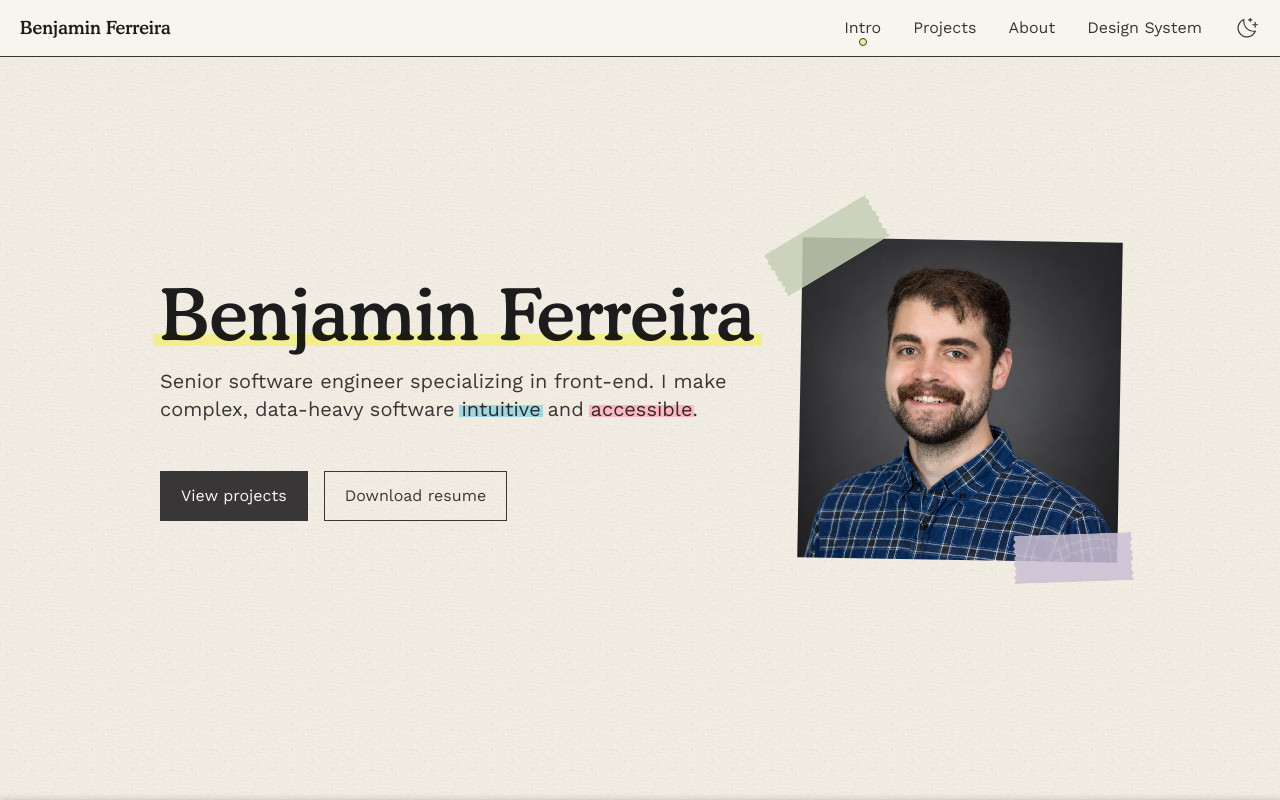
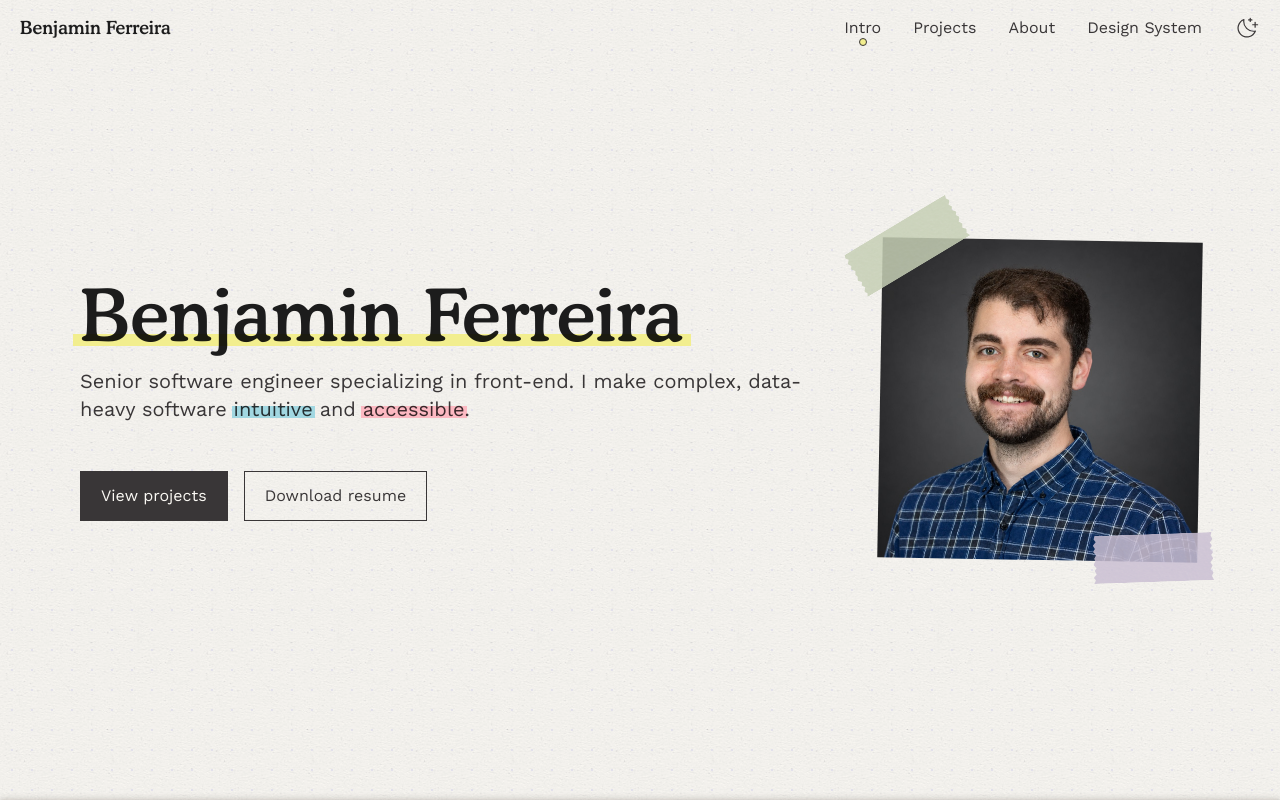
Before and after one commit to benjaminferreira/benjaminferreira.dev, a Next.js app: page / in a window 1280 px wide. Shown: the top 800 px of the page. Built offline with nearby package versions, Linux system fonts and the light colour scheme.

Commit message:
Adding PaperStack layout prop to allow fullscreen + column pages

```diff
--- a/src/app/(desk)/(home)/page.tsx
+++ b/src/app/(desk)/(home)/page.tsx
@@ -13,7 +13,8 @@ export default function HomePage() {
 			{/* Hero/Intro (nothing slides in under it) */}
 			<PaperStack.Sheet
 				id="intro"
-				variant="paper-md"
+				layout="full"
+				variant="paper"
 				pattern="dotgrid"
 				texture="grain"
 				labelledBy="intro-heading"
--- a/src/components/Navbar.tsx
+++ b/src/components/Navbar.tsx
@@ -92,7 +92,7 @@ export default function Navbar() {
 	};
 
 	return (
-		<header className="fixed top-0 left-0 right-0 z-50 py-1 px-1 backdrop-blur-xs bg-paper/70 border-b border-ink">
+		<header className="fixed top-0 left-0 right-0 z-50 py-1 px-1 hover:backdrop-blur-xs hover:bg-paper/70 border-b border-transparent hover:border-ink border-dashed">
 			<nav className="flex items-center justify-between h-full whitespace-nowrap">
 				<a
 					href="#intro"
--- a/src/components/PaperStack.tsx
+++ b/src/components/PaperStack.tsx
@@ -14,10 +14,8 @@ import {
 import { useReducedMotion } from "motion/react";
 import Surface, { type SurfaceMaterialProps } from "./Surface";
 import { useSetActiveSheet } from "./ActiveSheet";
-//import { POS_KEY, HIDE_STYLE_ID } from "./paperStackRestore"; // added in step 5
 import type { SectionId } from "@/content/sections";
 import { HIDE_STYLE_ID, POS_KEY } from "./paperStackRestore";
-import { shouldUseReactServerCondition } from "next/dist/build/utils";
 
 // shadow layers inset this far inside of paper and spread this far out by the same amount
 const SHADOW_INSET = 40;
@@ -38,18 +36,28 @@ function placeShadow(el: HTMLElement | null, y: number, opacity: number) {
 }
 
 /**
+ * Sheet layout class lists
+ */
+const layouts = {
+	column: "mx-auto max-w-5xl px-5 md:px-8", // default: the reading pages
+	full: "px-5 md:px-12 lg:px-20", // edge to edge, roomy padding
+};
+
+/**
  * Props interface based on Surface Material Props
  */
 interface PaperStackSheetProps extends SurfaceMaterialProps {
-	// Becomes the section id, must match ids in sections.ts
+	/** Becomes the section id, must match ids in sections.ts */
 	id: SectionId;
-	// Tilt in degrees while the sheet slides in (ignored on sheet #1)
+	/** Sheet layout (column or full) */
+	layout?: keyof typeof layouts;
+	/** Tilt in degrees while the sheet slides in (ignored on sheet #1) */
 	rotate?: number;
-	// Draws the red notebook paper margin line
+	/** Draws the red notebook paper margin line */
 	hasMargin?: boolean;
-	// ID of the heading that names this section - for screen readers
+	/** ID of the heading that names this section - for screen readers */
 	labelledBy?: string;
-	// Replaces the default padding (pt-24 pb-[40vh])
+	/** Replaces the default padding (pt-24 pb-[40vh]) */
 	contentClassName?: string;
 	children: React.ReactNode;
 }
@@ -94,12 +102,12 @@ function PaperStack({ children }: { children: React.ReactNode }) {
 	const reduce = useReducedMotion();
 	const setActiveId = useSetActiveSheet();
 
-	// 1. collect the sheets from children
+	// collect the sheets from children
 	const sheets = Children.toArray(children).filter((c): c is React.ReactElement<PaperStackSheetProps> =>
 		isValidElement(c),
 	);
 
-	// 2. refs and state
+	// refs and state
 	const sectionRefs = useRef<(HTMLElement | null)[]>([]);
 	const stickyRefs = useRef<(HTMLDivElement | null)[]>([]);
 	const wrapperRefs = useRef<(HTMLDivElement | null)[]>([]);
@@ -116,7 +124,7 @@ function PaperStack({ children }: { children: React.ReactNode }) {
 	const [overflows, setOverflows] = useState<number[]>([]);
 	const [measured, setMeasured] = useState(false);
 
-	// 3. measure how far each sheet's content runs past the bottom of the screen
+	// measure how far each sheet's content runs past the bottom of the screen
 	useEffect(() => {
 		const measure = () => {
 			const vh = window.innerHeight;
@@ -136,12 +144,12 @@ function PaperStack({ children }: { children: React.ReactNode }) {
 		};
 	}, [sheets.length]);
 
-	// 4. read section tops once per measure instead of every frame
+	// read section tops once per measure instead of every frame
 	useLayoutEffect(() => {
 		topsRef.current = sectionRefs.current.map((el) => el?.offsetTop ?? 0);
 	}, [overflows]);
 
-	// 5. runs on every scroll event to read cached numbers, write styles etc.
+	// runs on every scroll event to read cached numbers, write styles etc.
 	const onScroll = useCallback(() => {
 		const vh = window.innerHeight;
 		const y = window.scrollY;
@@ -193,7 +201,7 @@ function PaperStack({ children }: { children: React.ReactNode }) {
 		return () => window.removeEventListener("scroll", onScroll);
 	}, [onScroll]);
 
-	// 6. smooth (or instant) scroll to a sheet, then hand it keyboard focus like a real # jump would
+	// smooth (or instant) scroll to a sheet, then hand it keyboard focus like a real # jump would
 	const scrollToSheet = useCallback(
 		(i: number) => {
 			setActiveId(sheets[i].props.id);
@@ -227,7 +235,7 @@ function PaperStack({ children }: { children: React.ReactNode }) {
 		return () => document.removeEventListener("click", onClick);
 	}, [sheets, scrollToSheet]);
 
-	// 7. the scroll range a sheet has: its top to the next sheet's top (or the end of the page)
+	// the scroll range a sheet has: its top to the next sheet's top (or the end of the page)
 	const sheetRange = useCallback((i: number) => {
 		const tops = topsRef.current;
 		const start = tops[i] ?? 0;
@@ -299,7 +307,7 @@ function PaperStack({ children }: { children: React.ReactNode }) {
 		};
 	}, [sheetRange]);
 
-	// 8. slotFor(i), then return the markup
+	// slotFor(i), then return the markup
 	const slotFor = (i: number): SheetSlot => {
 		const overflow = overflows[i] ?? 0;
 		const isLast = i === sheets.length - 1;
@@ -357,6 +365,7 @@ function PaperStack({ children }: { children: React.ReactNode }) {
  */
 function PaperStackSheet({
 	id,
+	layout = "column",
 	rotate,
 	hasMargin,
 	labelledBy,
@@ -389,7 +398,7 @@ function PaperStackSheet({
 							className="min-h-dvh"
 							{...surface}
 						>
-							<div className="mx-auto max-w-5xl px-5 md:px-8">
+							<div className={layouts[layout]}>
 								<div
 									className={`${hasMargin ? "border-l-2 border-margin pl-3 md:pl-8" : ""} ${contentClassName ?? "pt-24 pb-[40vh]"}`}
 								>
```
